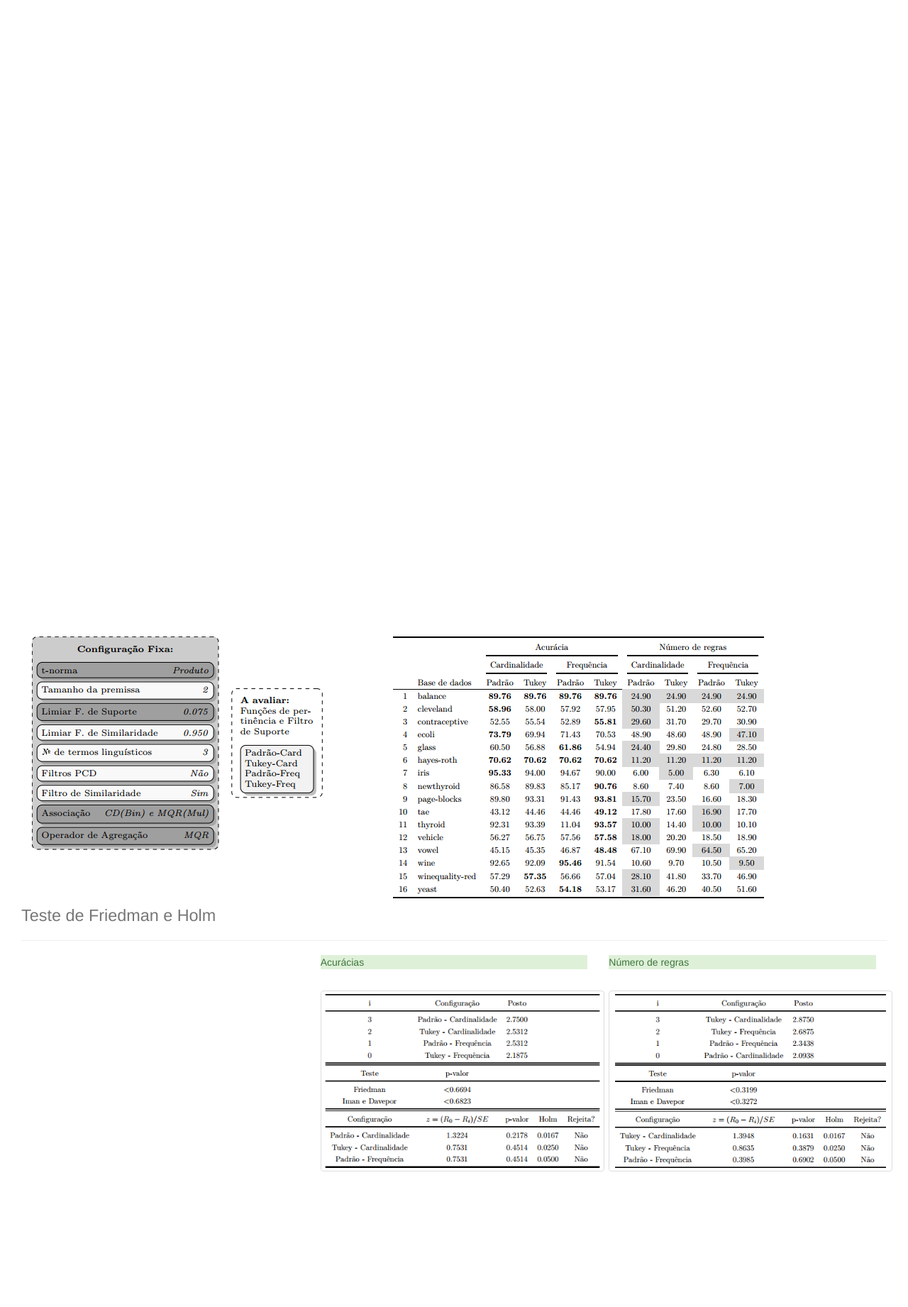
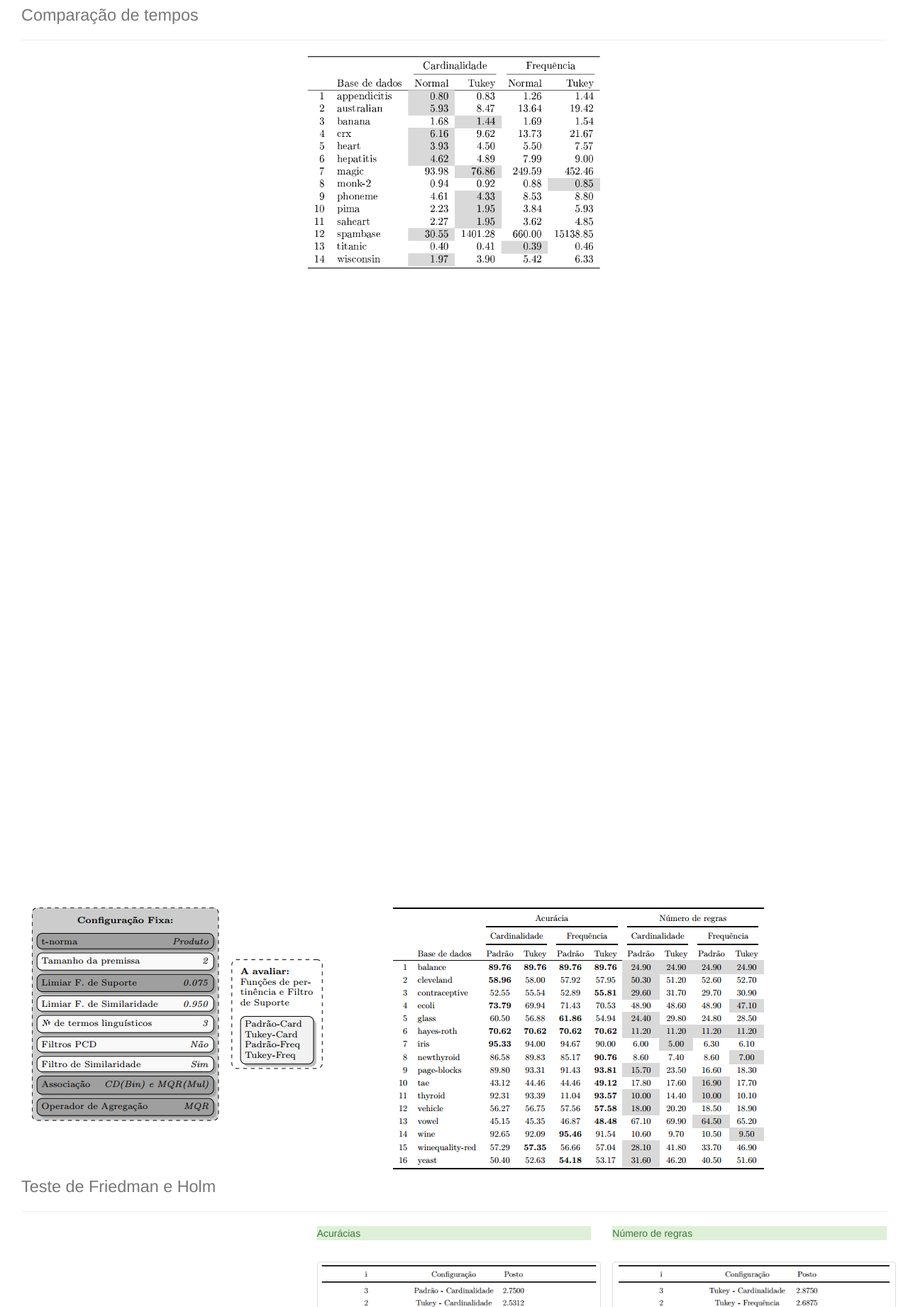
Before and after one commit to jsparedes/autofis-slides, a plain HTML site: page assets/ext_files/Exp5.html in a window 1280 px wide. Shown: the part 958-2800 px from the top of the page at 71% size. Drawn offline with Linux system fonts and the light colour scheme.

Commit message:
exp5 tabelas tukey

```diff
--- a/assets/ext_files/Exp5.html
+++ b/assets/ext_files/Exp5.html
@@ -28,6 +28,9 @@
                     <div class="col-md-4 center-block"> <p class="text-success bg-success">Acurácias</p> <br> <img src="images/Exp5BinFriedmanAc.png" class="thumbnail" width="400"/> </div>
                     <div class="col-md-4"> <p class="text-success bg-success"> Número de regras</p> <br> <img src="images/Exp5BinFriedmanNr.png" class="thumbnail" width="400"/> </div>
 
+                    <div class="page-header"> <h1> <small>Comparação de tempos</small></h1> </div>
+                    <div class="col-md-12"> <img class="center-block" width="35%" src="images/Exp5BinTimes.png" alt="" /> </div>
+
                     <div class="row"> <iframe width="900" height="450" frameborder="0" src = 'exp5binac.html' class="center-block"></iframe> </div>
                     <div class="row"> <iframe width="900" height="450" frameborder="0" src = 'exp5binnr.html' class="center-block"></iframe> </div>
                 </div>
@@ -40,9 +43,13 @@
                     <div class="col-md-7"> <img src="images/Exp5MultiAcNr.png" alt="" /> </div>
 
                     <div class="page-header"> <h1> <small>Teste de Friedman e Holm</small></h1> </div>
-                    <div class="col-md-4">  </div>
-                    <div class="col-md-4 center-block"> <p class="text-success bg-success">Acurácias</p> <br> <img src="images/Exp5MultiFriedmanAc.png" class="thumbnail" width="400"/> </div>
-                    <div class="col-md-4"> <p class="text-success bg-success"> Número de regras</p> <br> <img src="images/Exp5MultiFriedmanNr.png" class="thumbnail" width="400"/> </div>
+                    <div class="row">
+                        <div class="col-md-4">  </div>
+                        <div class="col-md-4 center-block"> <p class="text-success bg-success">Acurácias</p> <br> <img src="images/Exp5MultiFriedmanAc.png" class="thumbnail" width="400"/> </div>
+                        <div class="col-md-4"> <p class="text-success bg-success"> Número de regras</p> <br> <img src="images/Exp5MultiFriedmanNr.png" class="thumbnail" width="400"/> </div>
+                    </div>
+                    <div class="page-header"> <h1> <small>Comparação de tempos</small></h1> </div>
+                    <div class="col-md-12"> <img class="center-block" width="35%" src="images/Exp5MultiTimes.png" alt="" /> </div>
 
                     <div class="row"> <iframe width="900" height="450" frameborder="0" src = 'exp5multiac.html' class="center-block"></iframe> </div>
                     <div class="row"> <iframe width="900" height="450" frameborder="0" src = 'exp5multinr.html' class="center-block"></iframe> </div>
```
Also changed, not shown: assets/ext_files/images/Exp5BinTimes.png (added), assets/ext_files/images/Exp5MultiTimes.png (added).
